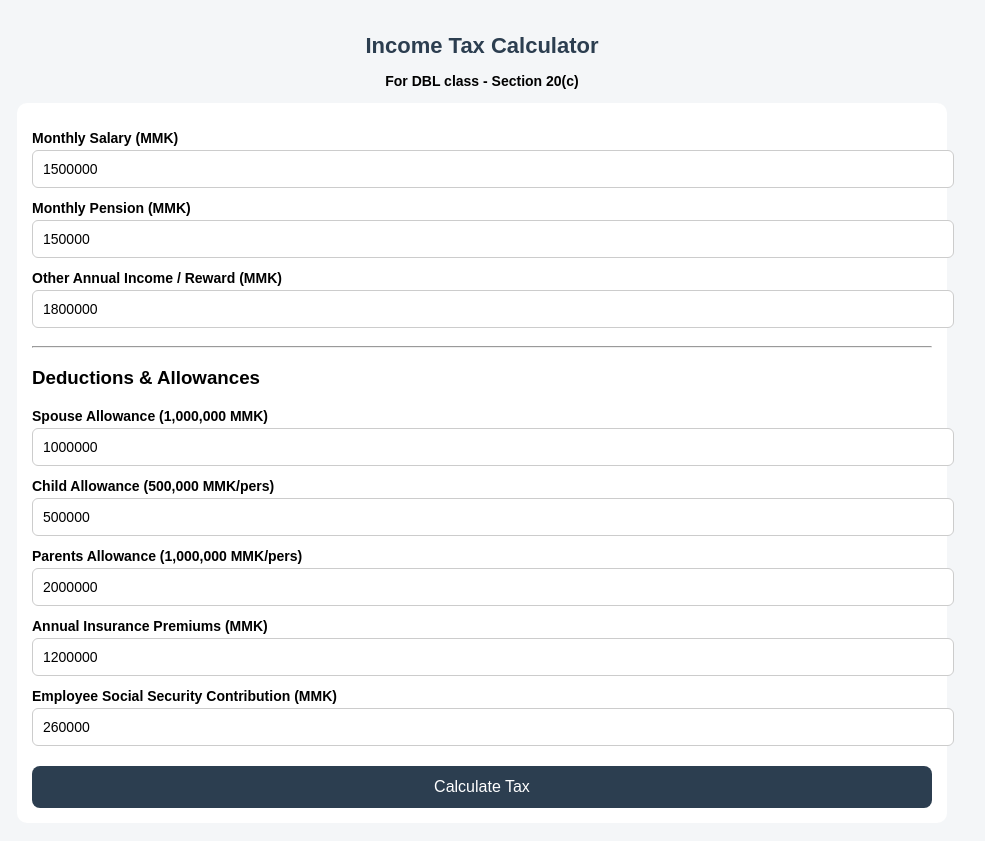
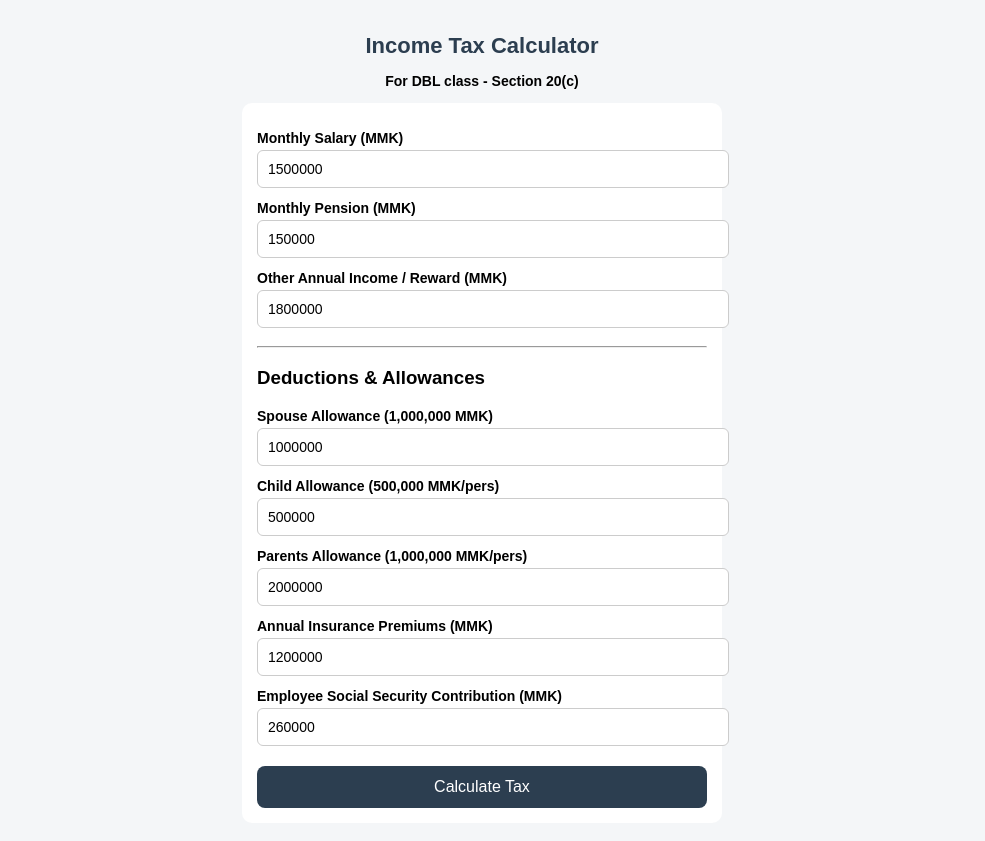
Before and after one commit to htoowunnakoko/dbl, a plain HTML site: page index.html in a window 1280 px wide. Shown: the whole page, without its empty margins (158-1143 px from the left). Drawn offline with Linux system fonts and the light colour scheme.

Commit message:
Update index.html

```diff
--- a/index.html
+++ b/index.html
@@ -7,7 +7,7 @@
     body { font-family: Arial, sans-serif; background:#f4f6f8; padding:10px; }
     h1 { color:#2c3e50; font-size:22px; }
     p { font-size:14px; }
-    .box { background:#fff; padding:15px; border-radius:10px; max-width:900px; margin:auto; }
+    .box { background:#fff; padding:15px; border-radius:10px; max-width:450px; margin:auto; }
     label { display:block; margin-top:12px; font-weight:bold; font-size:14px; }
     input { width:100%; padding:10px; margin-top:4px; font-size:14px; border-radius:6px; border:1px solid #ccc; }
     button { margin-top:20px; padding:12px; width:100%; background:#2c3e50; color:#fff; border:none; border-radius:8px; font-size:16px; cursor:pointer; }
@@ -17,7 +17,7 @@
     hr { margin:18px 0; }
 
     /* Mobile optimization */
-    @media (max-width: 600px) {
+    @media (max-width: 450px) {
       h1 { font-size:20px; }
       .box { padding:12px; }
       label { font-size:13px; }
```
